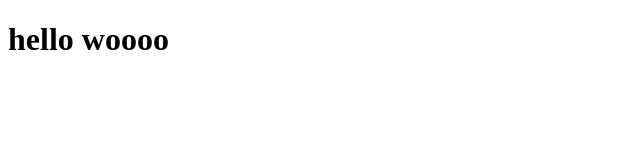
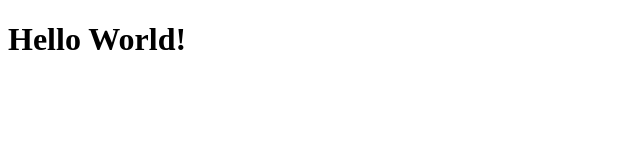
Before and after one commit to dafen173/online-zoo, a plain HTML site: page pages/main/index.html in a window 1280 px wide. Shown: the whole page, without its empty margins (0-640 px from the left). Drawn offline with Linux system fonts and the light colour scheme.

```diff
--- a/pages/main/index.html
+++ b/pages/main/index.html
@@ -7,6 +7,6 @@
     <title>Document</title>
 </head>
 <body>
-    <h1>hello woooo</h1>
+    <h1>Hello World!</h1>
 </body>
 </html>
```
